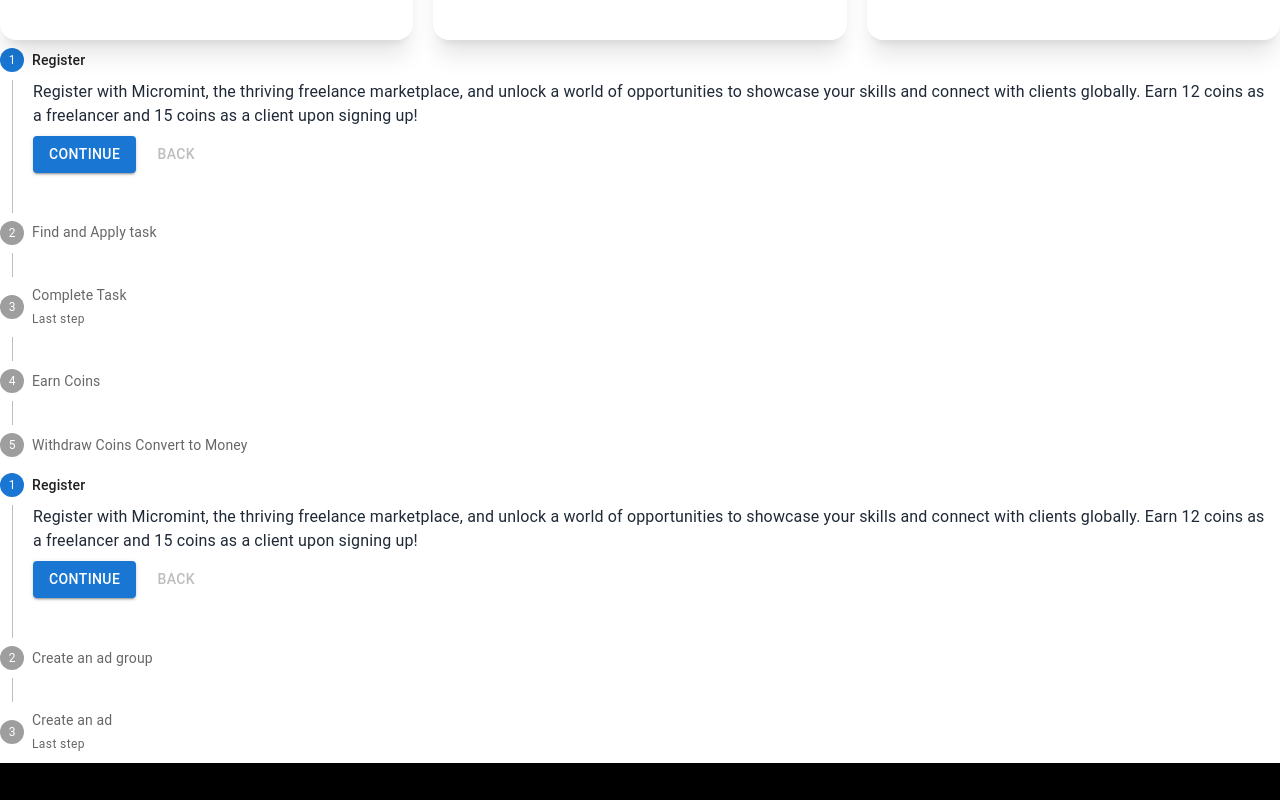
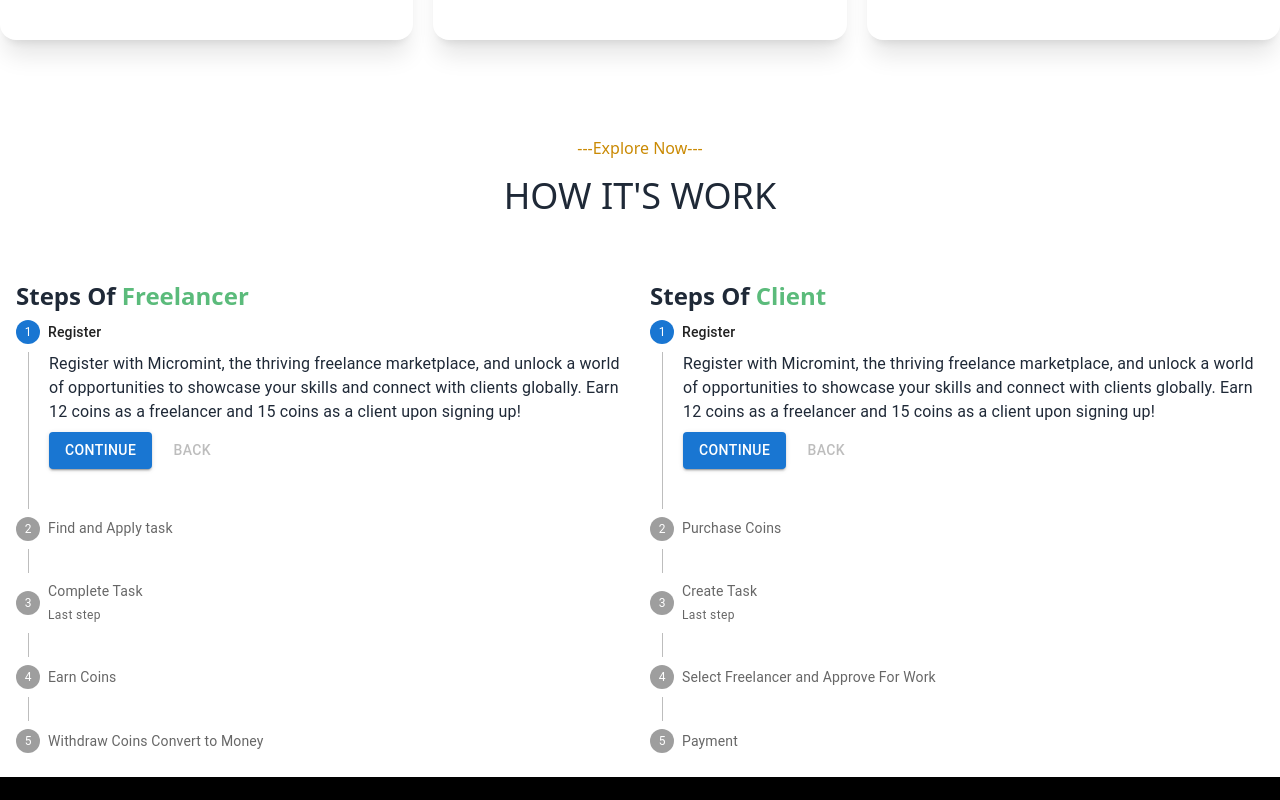
Before and after one commit to ASLAM-stack/MicroMint-Client, a React (Vite) app: page / in a window 1280 px wide. Shown: the part 1520-2320 px from the top of the page. Built offline with nearby package versions, Linux system fonts and the light colour scheme.

Commit message:
Add How It's work section

```diff
--- /dev/null
+++ b/src/Pages/Home/Component/How it's work/Step.jsx
@@ -0,0 +1,27 @@
+import SectionTitle from "../../../../Component/SectionTitle";
+import StepClient from "./StepClient";
+import StepWorker from "./StepsWorker";
+
+
+
+const Step = () => {
+    return (
+        <div id="how_It_Work" className="container">
+            <div className="mt-24">
+                <SectionTitle subHeading={'Explore Now'} heading={"How it's work"}></SectionTitle>
+               <div className="grid md:grid-cols-2 grid-cols-1 gap-5 p-4">
+               <div>
+                <h1 className="text-2xl font-semibold">Steps Of <span className="text-[#5bbb7b]">Freelancer</span></h1>
+                    <StepWorker></StepWorker>
+                </div>
+                <div>
+                    <h1 className="text-2xl font-semibold">Steps Of <span className="text-[#5bbb7b]">Client</span></h1>
+                    <StepClient></StepClient>
+                </div>
+               </div>
+            </div>
+        </div>
+    );
+};
+
+export default Step;
--- a/src/Pages/Home/Component/How it's work/StepClient.jsx
+++ b/src/Pages/Home/Component/How it's work/StepClient.jsx
@@ -14,16 +14,23 @@ const steps = [
       description: `Register with Micromint, the thriving freelance marketplace, and unlock a world of opportunities to showcase your skills and connect with clients globally. Earn 12 coins as a freelancer and 15 coins as a client upon signing up!`,
     },
     {
-      label: 'Create an ad group',
+      label: 'Purchase Coins',
       description:
-        'An ad group contains one or more ads which target a shared set of keywords.',
+        'Purchase coins on Micromint to unlock premium features and enhance your experience on our freelance marketplace. Use these coins to bid on projects, promote your profile, and access exclusive resources.',
     },
     {
-      label: 'Create an ad',
-      description: `Try out different ad text to see what brings in the most customers,
-                and learn how to enhance your ads using features like ad extensions.
-                If you run into any problems with your ads, find out how to tell if
-                they're running and how to resolve approval issues.`,
+      label: 'Create Task',
+      description: `Develop a robust and user-friendly freelance marketplace for Micromint, facilitating seamless connections between freelancers and clients, featuring project listings, secure payment integration, and a rating system.`,
+    },
+    {
+      label: 'Select Freelancer and Approve For Work',
+      description: ` Review and choose from a pool of skilled freelancers based on their profiles, portfolios, and client reviews.
+
+ Confirm and authorize the selected freelancer to begin the project, ensuring they meet your requirements and expectations.`,
+    },
+    {
+      label: 'Payment',
+      description: ` After Complete Task Pay The Freelancer ensures that freelancers receive payment promptly upon the successful completion of their tasks, fostering trust and reliability within the Micromint freelance marketplace.`,
     },
   ];
 
--- a/src/Pages/Home/Component/How it's work/StepsWorker.jsx
+++ b/src/Pages/Home/Component/How it's work/StepsWorker.jsx
@@ -31,8 +31,7 @@ const stepsW = [
     description: `Withdraw your earned coins and convert them to real money effortlessly on Micromint, the freelance marketplace that makes cashing out your rewards simple and convenient.`,
   },
 ];
-
-export const StepWorker =  () => {
+const StepWorker =  () => {
   const [activeStep, setActiveStep] = React.useState(0);
 
   const handleNext = () => {
@@ -98,3 +97,4 @@ export const StepWorker =  () => {
     </div>
   );
 }
+export default StepWorker;
--- a/src/Pages/Home/Home.jsx
+++ b/src/Pages/Home/Home.jsx
@@ -1,6 +1,6 @@
 
-import StepClient from "./Component/How it's work/StepClient";
-import { StepWorker } from "./Component/How it's work/StepsWorker";
+import Step from "./Component/How it's work/Step";
+
 import OurFeatures from "./Component/Our Feature/OurFeatures";
 import Slider from "./Component/Slider";
 
@@ -11,8 +11,7 @@ const Home = () => {
         <div>
              <Slider></Slider>
              <OurFeatures></OurFeatures>
-             <StepWorker></StepWorker>
-             <StepClient></StepClient>
+            <Step></Step>
         </div>
     );
 };
--- a/src/Pages/Share/Navber.jsx
+++ b/src/Pages/Share/Navber.jsx
@@ -25,7 +25,7 @@ const Navber = () => {
             </div>
             <ul
               tabIndex={0}
-              className="menu menu-sm dropdown-content mt-3 z-[1] p-2 shadow bg-base-100 rounded-box w-52"
+              className="menu menu-sm dropdown-content mt-3 z-[30] p-2 shadow bg-base-100 rounded-box w-52"
             >
                <li>
                     <NavLink to='/'>Home</NavLink>
@@ -34,10 +34,10 @@ const Navber = () => {
                     <a href='#about'>About</a>
                 </li>
                 <li>
-                    <a href='#about'>Features</a>
+                    <a href='#feature'>Features</a>
                 </li>
                 <li>
-                    <a href='#about'>How it&apos;s work</a>
+                    <a href='#how_It_Work'>How it&apos;s work</a>
                 </li>
                 <li>
                     <a href='#about'>Top Worker</a>
@@ -65,7 +65,7 @@ const Navber = () => {
                     <a href='#feature'>Features</a>
                 </li>
                 <li>
-                    <a href='#about'>How it&apos;s work</a>
+                    <a href='#how_It_Work'>How it&apos;s work</a>
                 </li>
                 <li>
                     <a href='#about'>Top Worker</a>
```
